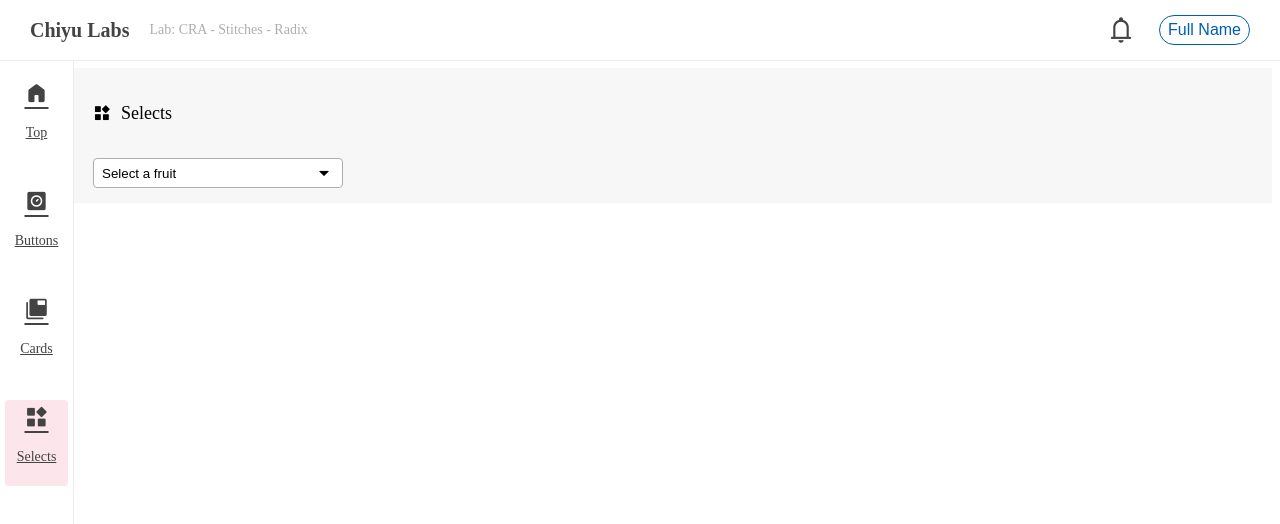
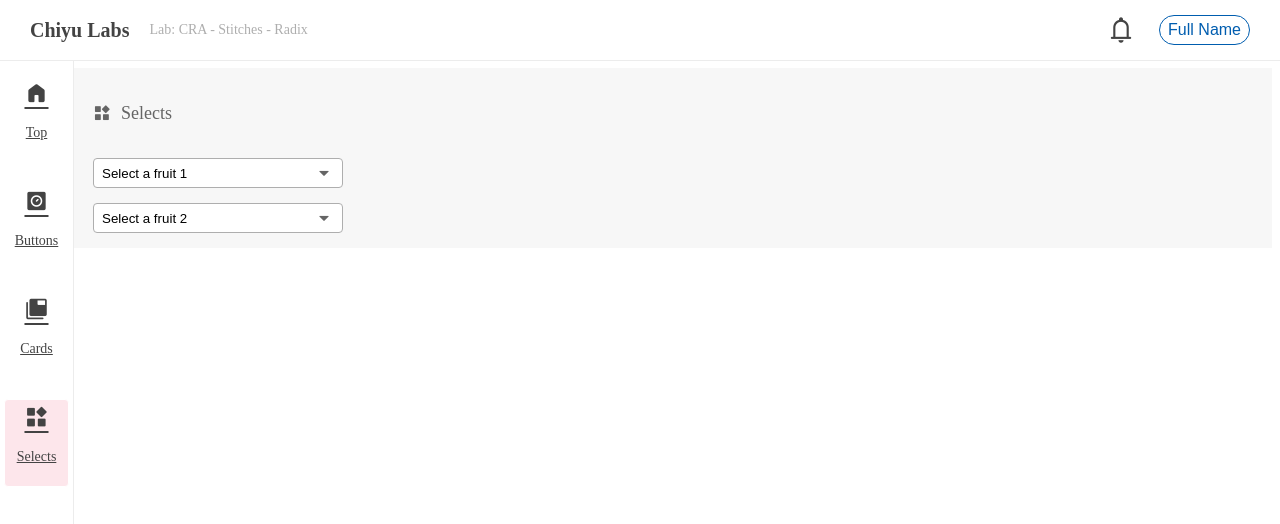
Before and after one commit to andrewliunft/chiyu-labs-cra-stitches-radix, a React (Create React App) app: page /selects in a window 1280 px wide. Shown: the top 524 px of the page. Built offline with nearby package versions, Linux system fonts and the light colour scheme.

Commit message:
feat: build select with combobox component

```diff
--- a/src/app/selects/selects-page.tsx
+++ b/src/app/selects/selects-page.tsx
@@ -15,33 +15,36 @@ import {
   SelectViewport,
 } from '@components/input/select';
 import { fruits } from '@store/mock-data';
+import SelectWithCombobox from '@components/input/select-with-combobox';
 
 const SELECT_WIDTH = 250;
 const SELECT_CONTENT_MAX_HEIGHT = 280;
 
 const SelectsPage = () => {
-  const [fruit, setFruit] = useState<string | undefined>();
-  const [open, setOpen] = useState(false);
+  const [open1, setOpen1] = useState(false);
+  const [open2, setOpen2] = useState(false);
+  const [fruit1, setFruit1] = useState<string | undefined>();
+  const [fruit2, setFruit2] = useState<string | undefined>();
 
   return (
     <Box id='selects-container' css={{ flexGrow: 1 }}>
       {/* Page Title */}
-      <Box css={{ display: 'flex', alignItems: 'center', columnGap: 10, color: '$grey400' }}>
+      <Box css={{ display: 'flex', alignItems: 'center', columnGap: 10, color: '$grey50' }}>
         <Icon fill iconName='widgets' css={{ fontSize: 18 }} />
         <Typography variant='subtitle' weight={'medium'}>{`Selects`}</Typography>
       </Box>
       <Spacer axis={'vertical'} size={15} />
       <Box css={{ width: SELECT_WIDTH, overflow: 'hidden' }}>
         <SelectRoot
-          open={open}
-          onOpenChange={(open) => setOpen(open)}
-          value={fruit}
-          onValueChange={(value) => setFruit(value)}>
+          open={open1}
+          onOpenChange={(open) => setOpen1(open)}
+          value={fruit1}
+          onValueChange={(value) => setFruit1(value)}>
           <SelectTrigger>
             <Box css={{ overflow: 'hidden', textOverflow: 'ellipsis', whiteSpace: 'nowrap' }}>
-              <SelectValue placeholder='Select a fruit' />
+              <SelectValue placeholder='Select a fruit 1' />
             </Box>
-            <SelectIcon css={{ ml: 'auto', display: 'block', color: '$grey400' }}>
+            <SelectIcon css={{ ml: 'auto', display: 'block', color: '$grey50' }}>
               <Icon iconName='arrow_drop_down' />
             </SelectIcon>
           </SelectTrigger>
@@ -58,6 +61,16 @@ const SelectsPage = () => {
           </SelectPortal>
         </SelectRoot>
       </Box>
+      <Spacer axis={'vertical'} size={15} />
+      <Box css={{ width: SELECT_WIDTH }}>
+        <SelectWithCombobox
+          open={open2}
+          onOpenChange={(open) => setOpen2(true)}
+          value={fruit2}
+          onValueChange={(value) => setFruit2(value)}
+          options={fruits}
+        />
+      </Box>
     </Box>
   );
 };
--- /dev/null
+++ b/src/components/input/select-with-combobox.tsx
@@ -0,0 +1,77 @@
+import React, { ComponentProps, forwardRef } from 'react';
+import {
+  CommandEmpty,
+  CommandInput,
+  CommandItem,
+  CommandList,
+  CommandRoot,
+  CommandSeparator,
+} from '@components/input/cmdk';
+import {
+  SelectContent,
+  SelectIcon,
+  SelectItem,
+  SelectItemText,
+  SelectPortal,
+  SelectRoot,
+  SelectTrigger,
+  SelectValue,
+  SelectViewport,
+} from '@components/input/select';
+import Box from '@components/box';
+import Icon from '@components/icon';
+
+interface SelectWithComboboxProps {
+  open: boolean;
+  onOpenChange: (open: boolean) => void;
+  value: string | undefined;
+  onValueChange: (value: string) => void;
+  options: { id: string; name: string; value: string }[];
+}
+
+const SelectWithCombobox = ({ open, onOpenChange, value, onValueChange, options }: SelectWithComboboxProps) => {
+  return (
+    <SelectRoot
+      open={open}
+      onOpenChange={(open) => onOpenChange(open)}
+      value={value}
+      onValueChange={(value) => onValueChange(value)}>
+      <SelectTrigger>
+        <Box css={{ overflow: 'hidden', textOverflow: 'ellipsis', whiteSpace: 'nowrap' }}>
+          <SelectValue placeholder='Select a fruit 2' />
+        </Box>
+        <SelectIcon css={{ ml: 'auto', display: 'block', color: '$grey50' }}>
+          <Icon iconName='arrow_drop_down' />
+        </SelectIcon>
+      </SelectTrigger>
+      <SelectPortal>
+        <SelectContent position='popper' sideOffset={4} css={{ maxHeight: 280 }}>
+          <SelectViewport>
+            <CommandRoot>
+              <Box css={{ display: 'flex', alignItems: 'center', columnGap: 4 }}>
+                <Icon iconName='search' />
+                <CommandInput
+                  css={{
+                    border: '1px solid $grey10',
+                    outline: 'none',
+                    width: '100%',
+                    pr: 12,
+                    borderRadius: '$4',
+                  }}
+                />
+              </Box>
+              <CommandList>
+                <CommandEmpty>No results found.</CommandEmpty>
+                {options.map((option) => (
+                  <CommandItem key={option.id} value={option.value}>{`${option.name}`}</CommandItem>
+                ))}
+              </CommandList>
+            </CommandRoot>
+          </SelectViewport>
+        </SelectContent>
+      </SelectPortal>
+    </SelectRoot>
+  );
+};
+
+export default SelectWithCombobox;
```
